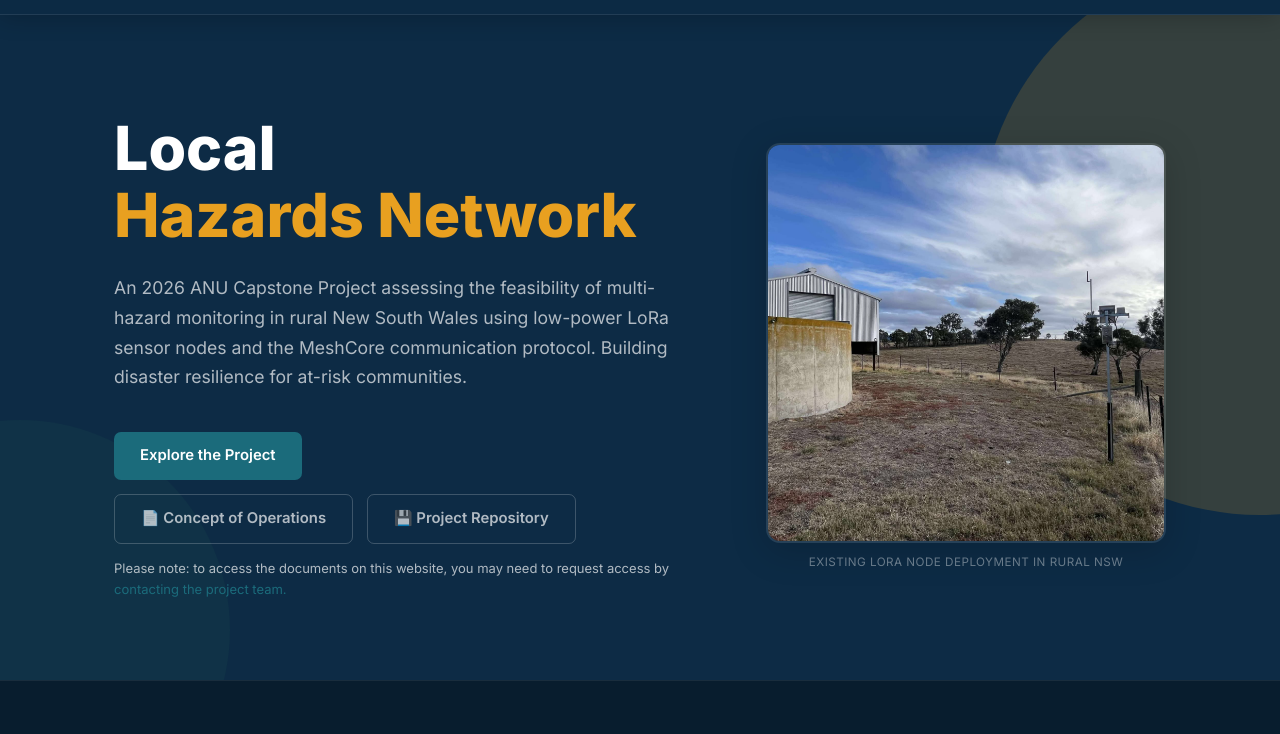
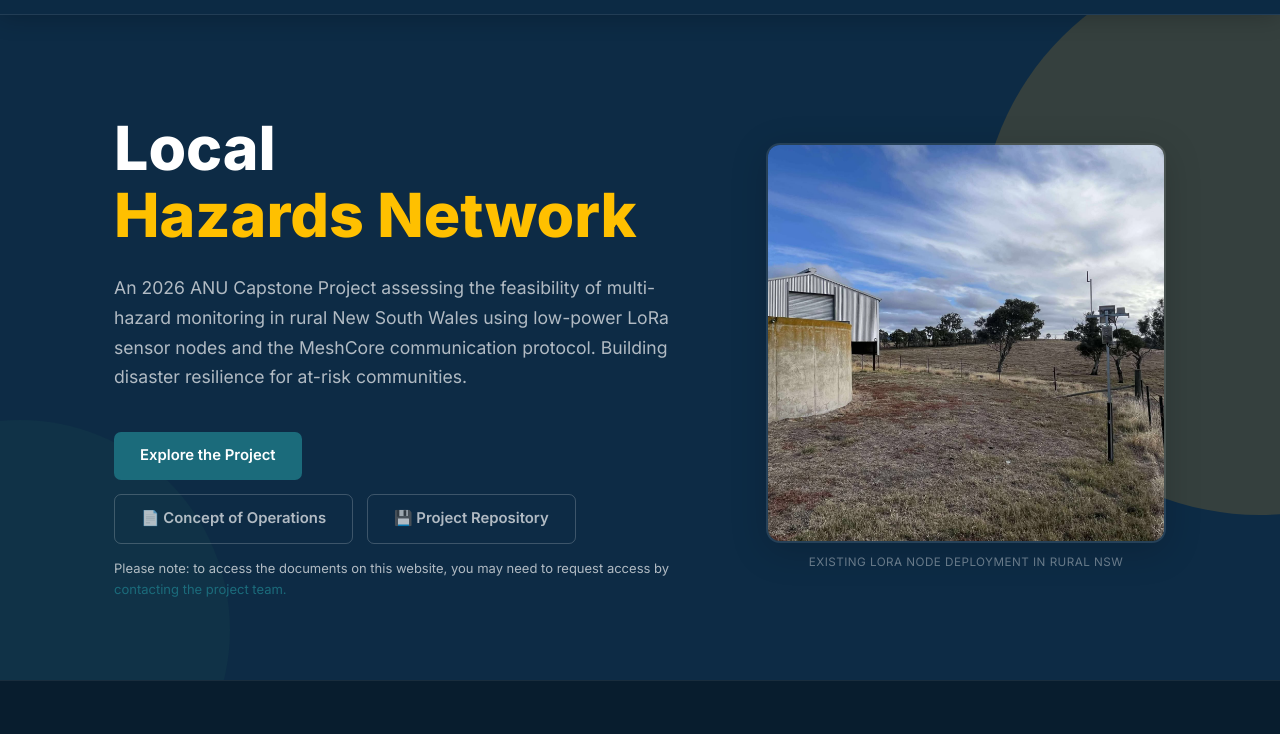
Before and after one commit to itsjustinwilson/localhazardnetworkwebsite, a plain HTML site: page index.html in a window 1280 px wide. Shown: the part 48-782 px from the top of the page. Drawn offline with Linux system fonts and the light colour scheme.

Commit message:
update gold colour to match logo

```diff
--- a/css/style.css
+++ b/css/style.css
@@ -15,9 +15,9 @@
   --teal-hover:    #22808f;
   --green:         #2D7A5E;
   --green-hover:   #368a6c;
-  --gold:          #E8A020;
-  --gold-light:    rgba(232,160,32,0.15);
-  --gold-border:   rgba(232,160,32,0.30);
+  --gold:          #FFC000;
+  --gold-light:    #FFC00026;
+  --gold-border:   #FFC0004d;
 
   /* Backgrounds */
   --bg-dark:    #0D2B45;
```
